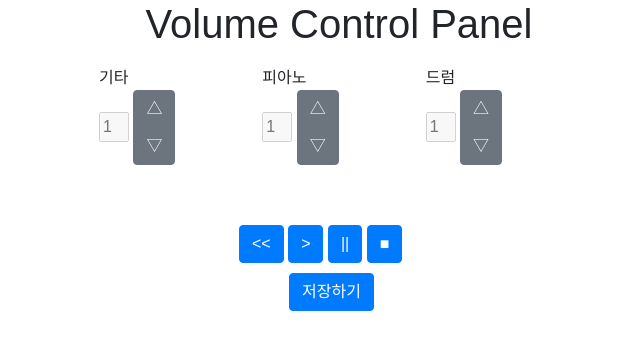
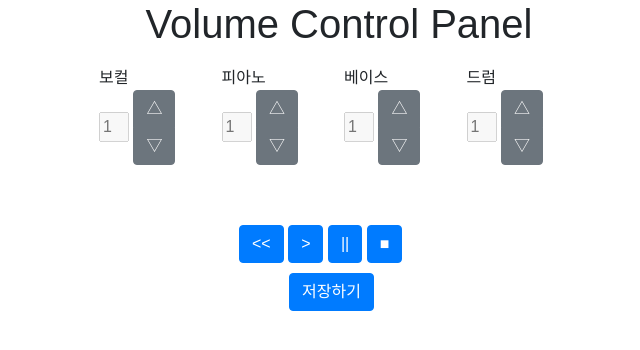
Before and after one commit to chosaihim/jungle_week0, a Flask app: page /api/play in a window 1280 px wide. Shown: the top 350 px of the page, without its empty margins (301-941 px from the left). Run offline with Flask 2, Linux system fonts and the light colour scheme; some libraries are stand-ins or nearby versions; some web fonts are replaced.

Commit message:
music_update

```diff
--- a/week0/templates/play.html
+++ b/week0/templates/play.html
@@ -78,18 +78,22 @@
             var audio1 = new Audio('../static/m1.mp3');
             var audio2 = new Audio('../static/m2.mp3');
             var audio3 = new Audio('../static/m3.mp3');
+            var audio4 = new Audio('../static/m4.mp3');
+
 
 
             function play(){
                 audio1.play();
                 audio2.play();
                 audio3.play();
+                audio4.play();
             }
 
             function pause(){
                 audio1.pause();
                 audio2.pause();
                 audio3.pause();
+                audio4.pause();
             }
 
             function replay(){
@@ -97,20 +101,24 @@
                 audio1.currentTime = 0;
                 audio2.currentTime = 0;
                 audio3.currentTime = 0;
+                audio4.currentTime = 0;
 
                 audio1.play();
                 audio2.play();
                 audio3.play();
+                audio4.play();
             }
 
             function stop(){
                 audio1.pause();
                 audio2.pause();
                 audio3.pause();
+                audio4.pause();
 
                 audio1.currentTime = 0;
                 audio2.currentTime = 0;
                 audio3.currentTime = 0;
+                audio4.currentTime = 0;
             }
 
             function volUp(audio_num,vol_num){
@@ -155,7 +163,7 @@
 
                     <div class="form-group Column" >
                         <div>
-                            기타
+                            보컬
                         </div>
                         <input id="vol1" class="input_box" disabled placeholder="1">
                         <div id="sound1" class="btn-group-vertical">
@@ -177,12 +185,23 @@
 
                     <div class="form-group Column">
                         <div>
-                            드럼
+                            베이스
                         </div>
                         <input id="vol3" class="input_box" disabled placeholder="1">
                         <div id="sound3" class="btn-group-vertical">
                             <button type="button" class="btn btn-secondary" onclick="volUp(audio3,'vol3')"> △ </button>
                             <button type="button" class="btn btn-secondary" onclick="volDown(audio3,'vol3')"> ▽ </button>
+                        </div>
+                    </div>
+
+                    <div class="form-group Column">
+                        <div>
+                            드럼
+                        </div>
+                        <input id="vol4" class="input_box" disabled placeholder="1">
+                        <div id="sound4" class="btn-group-vertical">
+                            <button type="button" class="btn btn-secondary" onclick="volUp(audio4,'vol4')"> △ </button>
+                            <button type="button" class="btn btn-secondary" onclick="volDown(audio4,'vol4')"> ▽ </button>
                         </div>
                     </div>
 
```
Also changed, not shown: 3 other files.
